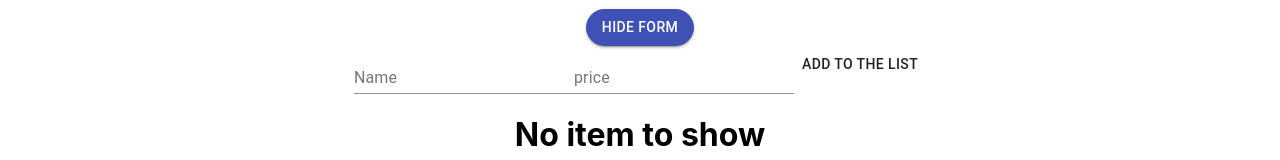
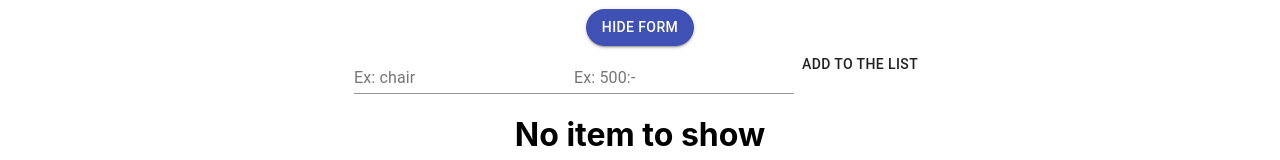
Before and after one commit to Monir2022/Ikea-Shopping-list, a React (Create React App) app: page / in a window 1280 px wide. Both pictures are taken after a click on the button "VIEW FORM TO ADD ITEM ON THE LIST". Shown: the part 227-387 px from the top of the page. Built offline with nearby package versions, Linux system fonts and the light colour scheme.

Commit message:
Refactoring has started

```diff
--- a/package.json
+++ b/package.json
@@ -13,6 +13,7 @@
     "@testing-library/jest-dom": "^5.16.1",
     "@testing-library/react": "^12.1.2",
     "@testing-library/user-event": "^13.5.0",
+    "mui-image": "^1.0.4",
     "react": "^17.0.2",
     "react-dom": "^17.0.2",
     "react-scripts": "^3.0.1",
--- a/src/App.js
+++ b/src/App.js
@@ -26,24 +26,16 @@ const App = () => {
     localStorage.setItem(LOCAL_STORAGE_KEY, JSON.stringify(todos));
   }, [todos]);
 
-  const addTodo = (todo) => {
-    let checked = true;
-    todos.forEach((td) => {
-      if (td.task === todo.task) {
-        checked = false;
-        alert("This item is already on the list");
-      }
-    });
-    if (checked) {
-      const updatedTodos = [...todos, todo];
-      setTodos(updatedTodos);
-    }
-  };
+ function addTodo(todo){
+  const updatedTodos = [...todos, todo];
+  setTodos(updatedTodos);
+ }
 
-  const removeTodo = (id) => {
-    const updatedTodos = todos.filter((todo) => todo.id !== id);
-    setTodos(updatedTodos);
-  };
+ function removeTodo(id){
+  const updatedTodos = todos.filter((todo) => todo.id !== id);
+  setTodos(updatedTodos);
+ }
+
 
   const toggleComplete = (id) => {
     const updatedTodos = todos.map((todo) => {
--- a/src/components/SortProducts.js
+++ b/src/components/SortProducts.js
@@ -3,7 +3,7 @@ import { Button } from "@material-ui/core";
 import "../App.css";
 
 
-const SortProducts = ({todos, setTodos}) => {
+export default function SortProducts({todos, setTodos}){
 
     const OnclickForName = () => {
         const products = [...todos]
@@ -38,5 +38,3 @@ const SortProducts = ({todos, setTodos}) => {
         </div>
     );
 };
-
-export default SortProducts;
--- a/src/components/Todo.js
+++ b/src/components/Todo.js
@@ -1,26 +1,58 @@
 import { Checkbox, IconButton, ListItem, Typography } from "@material-ui/core";
 import Delete from "@mui/icons-material/Delete";
 import React from "react";
+/*
+import Image from 'mui-image'
+import readFile from "../scripts/readFile";
+import resizeImage from "../scripts/resizeImage";
+import { uploadFile } from "../scripts/cloudStorage"; */
 
-const Todo= ({ todo, toggleComplete, removeTodo })=> {
+export default function Todo({ todo, toggleComplete, removeTodo }) {
+  /*
+  async function onAddImage(event) {
+    // Step 1: Get file
+    const file = event.target.files[0]; // instant
 
+    // Step 2: Generate unique filename
+    const uniqueId = new Date().getTime(); // instant
+    const filename = `thumbnail-${uniqueId}.png`; // instant
+
+    // Step 3: Resize image
+    const image = await readFile(file); // either 0.5 or 1 seconds or more???
+    const resizedImage = await resizeImage(image, 88, 88);
+
+    // Step 4: Upload the image AND return the URL
+    const imageURL = await uploadFile(resizedImage, filename);
+
+    // Step 5: Store the imageURL
+    const clonedItem = { ...todo };
+
+    clonedItem.imageURL = imageURL;
+   setTodo{...todo, clonedItem}; */
 
   return (
-    <ListItem >
-      <Checkbox checked={todo.completed} onClick={()=>{toggleComplete(todo.id)}} />
+    <ListItem>
+      <Checkbox
+        checked={todo.completed}
+        onClick={() => {
+          toggleComplete(todo.id);
+        }}
+      />
       <Typography
         variant="body1"
         style={{
-          textDecoration: todo.completed ? "line-through" : null
+          textDecoration: todo.completed ? "line-through" : null,
         }}
       >
-         {todo.task}:{todo.price} SEK
+        {todo.task}:{todo.price} SEK
       </Typography>
-      <IconButton onClick={()=>{removeTodo(todo.id)}}>
-        <Delete/>
+      <IconButton
+        onClick={() => {
+          removeTodo(todo.id);
+        }}
+      >
+        <Delete />
       </IconButton>
-      <img src={imageURL} alt="Thumbnail of the product" />
     </ListItem>
   );
 }
-export default Todo;
--- a/src/components/TodoForm.js
+++ b/src/components/TodoForm.js
@@ -2,43 +2,41 @@ import { Button, TextField } from "@material-ui/core";
 import React, { useState } from "react";
 import { v1 as uuid } from "uuid";
 
-const TodoForm = ({ addTodo }) => {
+export default function TodoForm({ addTodo }) {
   const [todo, setTodo] = useState({
     id: "",
     task: "",
     price: "",
+    imageURL: " ",
     completed: false,
   });
 
-  const handleTaskInputChange = (e) => {
-    setTodo({ ...todo, task: e.target.value });
-  };
+  function handleTaskInputChange(event) {
+    setTodo({ ...todo, task: event.target.value });
+  }
 
-  const handlePriceInputChange = (e) => {
-    if (e.target.value > 0) {
-      setTodo({ ...todo, price: e.target.value });
-    } else alert("Price need to be a positive number");
-  };
+  function handlePriceInputChange(event) {
+    setTodo({ ...todo, price: event.target.value });
+  }
 
-  const handleSubmit = (e) => {
-    e.preventDefault();
-    if (todo.task.trim() && todo.price.trim()) {
+
+  function handleSubmit(event){
+    event.preventDefault();
       addTodo({ ...todo, id: uuid() });
-      setTodo({ ...todo, task: " ", price: "" });
-    } else alert("You need to fillup both the fields");
-  };
+      setTodo({ ...todo, task: " ", price: " " });
+    }
 
   return (
     <form className="todo-form" onSubmit={handleSubmit}>
       <TextField
-        label="Name"
+        label="Ex: chair"
         type="text"
         name="task"
         value={todo.task}
         onChange={handleTaskInputChange}
       />
       <TextField
-        label="price"
+        label="Ex: 500:-"
         type="number"
         name="price"
         value={todo.price}
@@ -47,6 +45,4 @@ const TodoForm = ({ addTodo }) => {
       <Button type="submit">Add to the list</Button>
     </form>
   );
-};
-
-export default TodoForm;
+}
```
Also changed, not shown: 1 other file (tests, documents, lock files or other folders).
